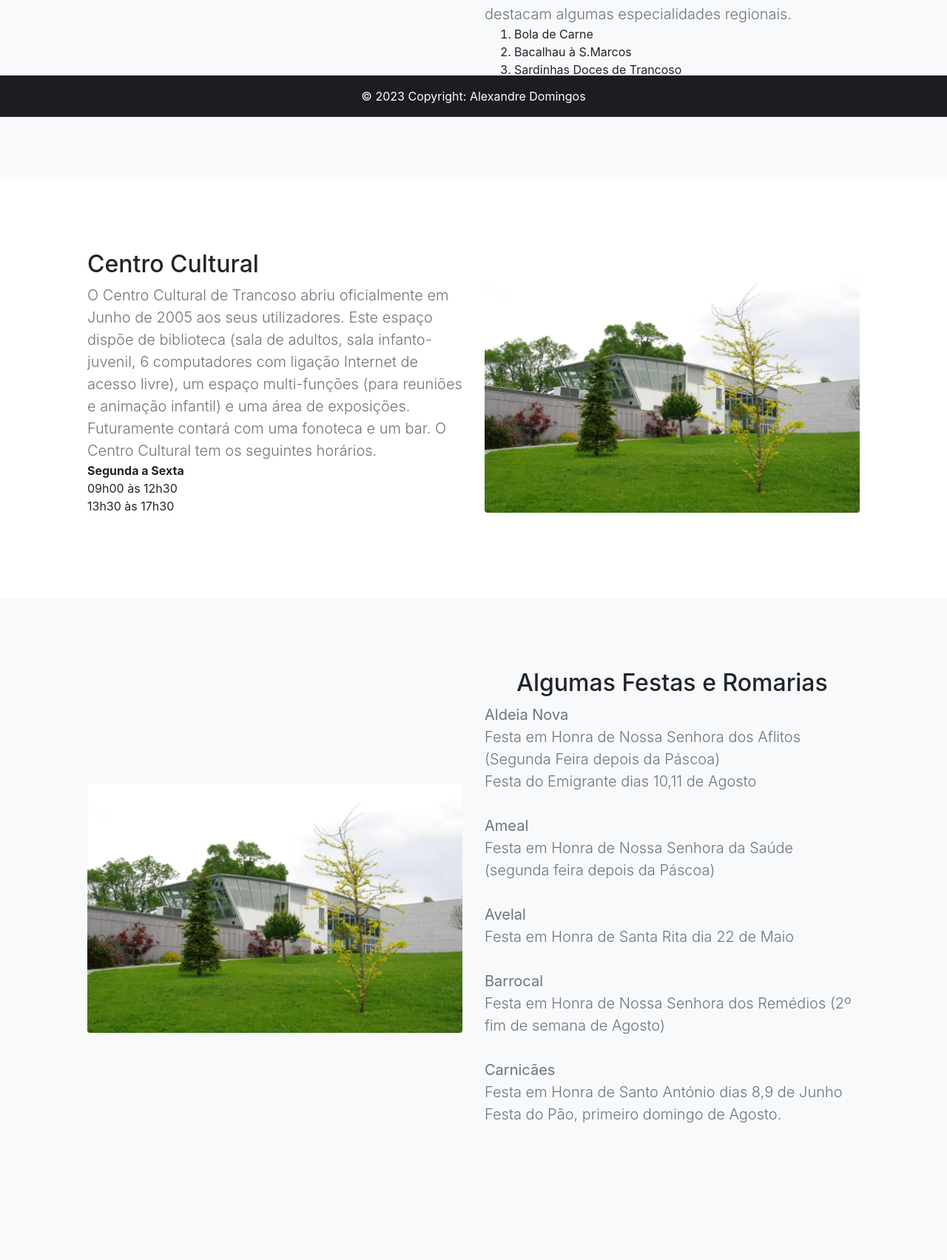
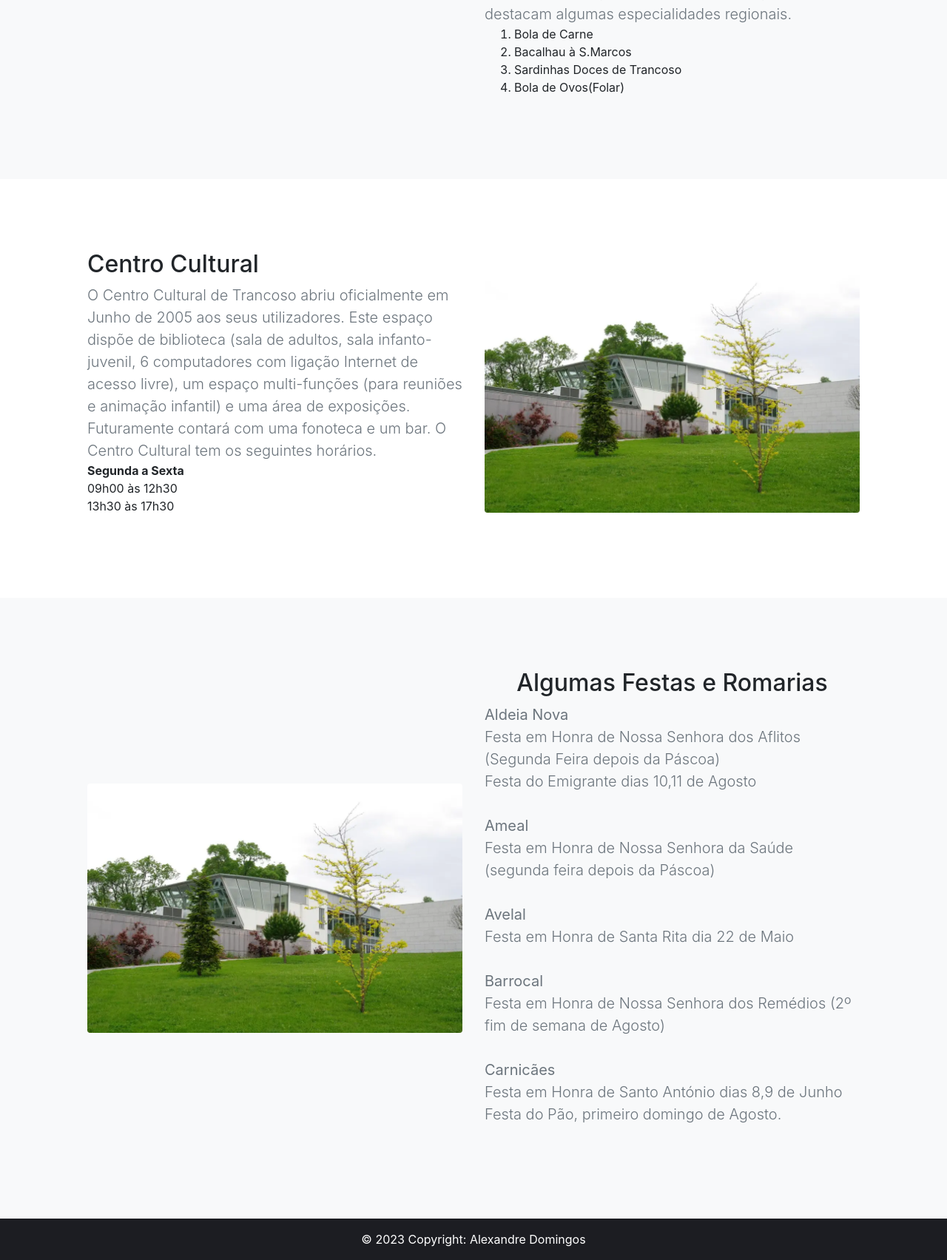
Before and after one commit to alexandredomingos/PW2, a PHP site: page /cultura/index.php in a window 1280 px wide. Shown: the part 642-2345 px from the top of the page at 74% size. Before the commit the page ends 2160 px from the top, so only its background shows below. Run offline with PHP 8.4, Linux system fonts and the light colour scheme.

Commit message:
updatefinal2

```diff
--- a/assets/css/style.css
+++ b/assets/css/style.css
@@ -1,12 +1,3 @@
-body {
-  height: 100%!important;
-}
-
-body {
-  margin: 0;
-  padding: 0;
-}
-
 .topnav {
   overflow: hidden;
   /*background-color: #404001;*/
@@ -220,11 +211,6 @@ img.d-block.w-100 {
   margin: 0 auto;
   padding-top: 2rem;
 }
-
-.footer {
-    position: fixed;
-    left: 0;
-    bottom: 0;
-    width: 100%;
-    text-align: center;
-  }
+footer{
+  float: bottom;
+}
--- a/cultura/index.php
+++ b/cultura/index.php
@@ -87,13 +87,10 @@ E se uma região fosse apenas famosa pela culinária, certamente o Concelho de T
         </div>
     </div>
 </section>
-<footer class="text-white text-center text-lg-start footer" style="background-color: #23242a; position: fixed;
-bottom: 0;
-left: 0;
-width: 100%;">
-      <?php
-        include '../includes/footer.php';
-      ?>
-    </footer>
+<footer class="text-white text-center text-lg-start" style="background-color: #23242a;">
+    <?php
+      include '../includes/footer.php';
+    ?>
+  </footer>
 </body>
 </html>
--- a/pontos-turisticos/antiga-casa-da-camara/index.php
+++ b/pontos-turisticos/antiga-casa-da-camara/index.php
@@ -74,10 +74,7 @@ em mil novecentos e setenta e um.
         </div>
       </section>
 
-      <footer class="text-white text-center text-lg-start footer" style="background-color: #23242a; position: fixed;
-  bottom: 0;
-  left: 0;
-  width: 100%;">
+      <footer class="text-white text-center text-lg-start" style="background-color: #23242a;">
         <?php
           include '../../includes/footer.php';
         ?>
--- a/pontos-turisticos/campo-militar-batalha/index.php
+++ b/pontos-turisticos/campo-militar-batalha/index.php
@@ -80,10 +80,7 @@ No mês seguinte, uma nova invasão de tropas castelhanas, sob o comando de D. J
 Reza a lenda local, registrada pela historiografia portuguesa seiscentista, que o próprio São Marcos apareceu por milagre como um cavaleiro na batalha, incitando os combatentes portugueses. Como testemunho do feito, teria ficado gravada, na rocha, uma das ferraduras de sua montaria.</div>
         </div>
       </section>
-      <footer class="text-white text-center text-lg-start footer" style="background-color: #23242a; position: fixed;
-  bottom: 0;
-  left: 0;
-  width: 100%;">
+      <footer class="text-white text-center text-lg-start" style="background-color: #23242a;">
         <?php
           include '../../includes/footer.php';
         ?>
--- a/pontos-turisticos/castelo/index.php
+++ b/pontos-turisticos/castelo/index.php
@@ -67,10 +67,7 @@
           </div>
         </div>
       </section>
-      <footer class="text-white text-center text-lg-start footer" style="background-color: #23242a; position: fixed;
-  bottom: 0;
-  left: 0;
-  width: 100%;">
+      <footer class="text-white text-center text-lg-start" style="background-color: #23242a;">
         <?php
           include '../../includes/footer.php';
         ?>
--- a/pontos-turisticos/index.php
+++ b/pontos-turisticos/index.php
@@ -55,10 +55,7 @@
           </div>
 
     </section>
-    <footer class="text-white text-center text-lg-start footer" style="background-color: #23242a; position: fixed;
-  bottom: 0;
-  left: 0;
-  width: 100%;">
+    <footer class="text-white text-center text-lg-start" style="background-color: #23242a;">
         <?php
           include '../includes/footer.php';
         ?>
--- a/pontos-turisticos/pelourinho-trancoso/index.php
+++ b/pontos-turisticos/pelourinho-trancoso/index.php
@@ -66,10 +66,7 @@
               </div>
         </div>
       </section>
-      <footer class="text-white text-center text-lg-start footer" style="background-color: #23242a; position: fixed;
-  bottom: 0;
-  left: 0;
-  width: 100%;">
+      <footer class="text-white text-center text-lg-start" style="background-color: #23242a;">
         <?php
           include '../../includes/footer.php';
         ?>
```
Also changed, not shown: index.php (+5 -8 lines), sobre/index.php (+1 -9 lines).
